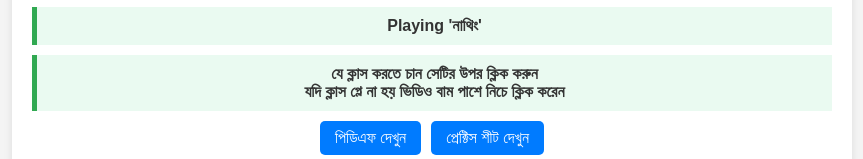
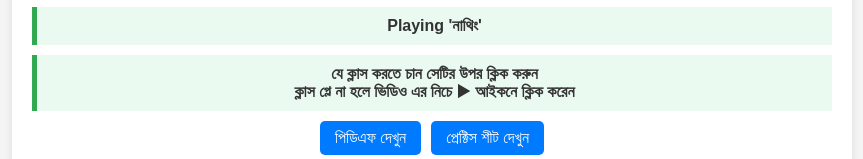
Before and after one commit to CourseVaiya/course, a plain HTML site: page sscfrb25.html in a window 1280 px wide. Shown: the part 641-800 px from the top of the page, without its empty margins (208-1071 px from the left). Drawn offline with Linux system fonts and the light colour scheme; a web font is replaced by a local one.

Commit message:
Update sscfrb25.html

```diff
--- a/sscfrb25.html
+++ b/sscfrb25.html
@@ -230,7 +230,7 @@
 
     <div class="note" id="videoNote">Playing 'নাথিং'</div>
 
-    <div class="note" style="margin-top: 10px;">যে ক্লাস করতে চান সেটির উপর ক্লিক করুন <br> যদি ক্লাস প্লে না হয় ভিডিও বাম পাশে নিচে ক্লিক করেন</div>
+    <div class="note" style="margin-top: 10px;">যে ক্লাস করতে চান সেটির উপর ক্লিক করুন <br> ক্লাস প্লে না হলে ভিডিও এর নিচে ▶ আইকনে ক্লিক করেন</div>
 
     <div style="display: flex; gap: 10px; justify-content: center;">
         <a id="pdfLink" href="https://drive.google.com/YOUR_DEFAULT_PDF_LINK" target="_blank" class="pdf-link">পিডিএফ দেখুন</a>
```
